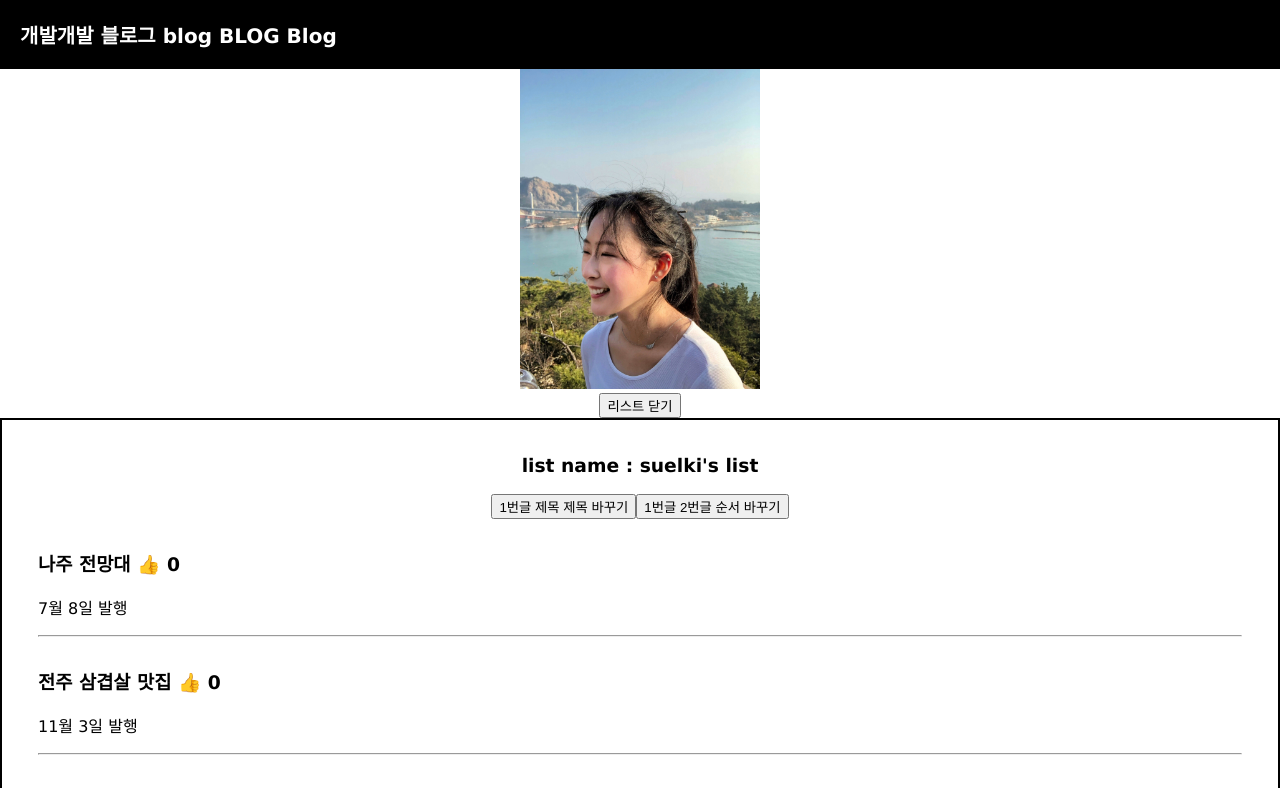
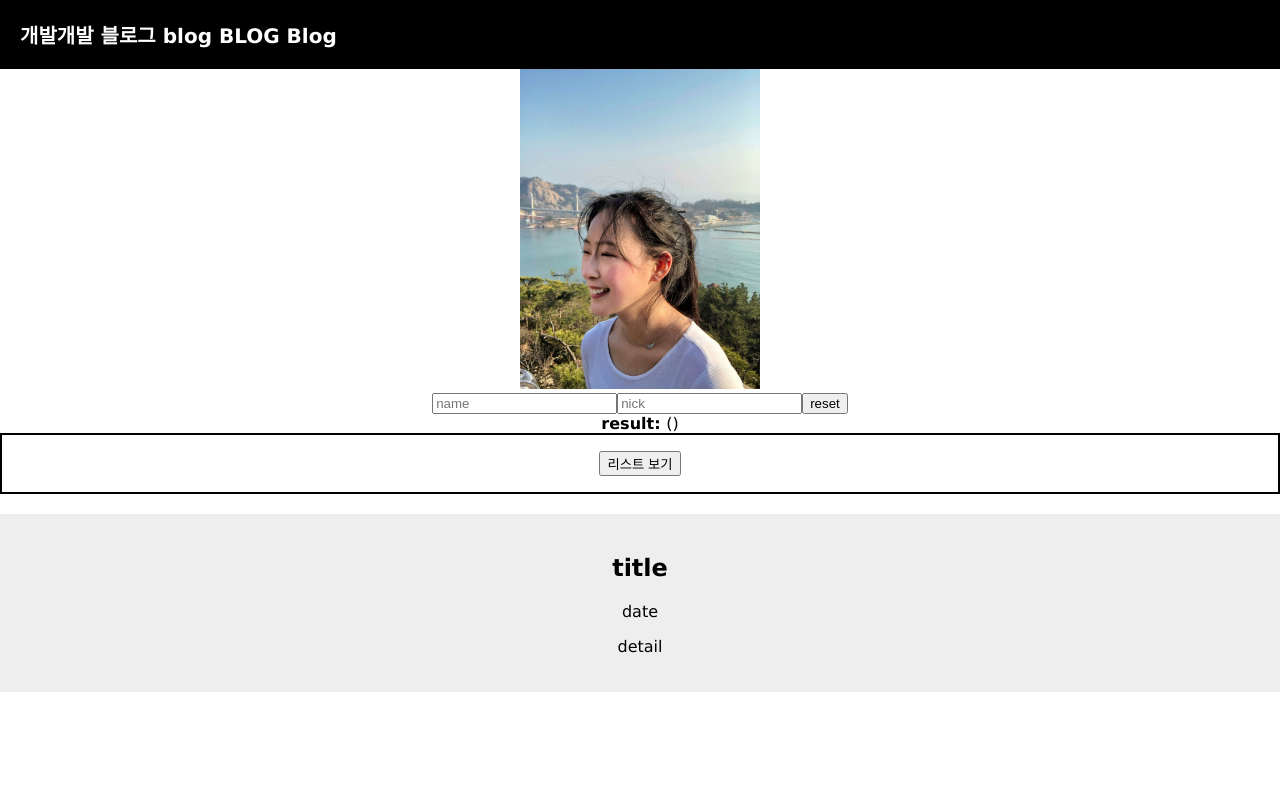
Before and after one commit to seulki9802/blog, a React (Create React App) app: page / in a window 1280 px wide. Shown: the top 788 px of the page. Built offline with nearby package versions, Linux system fonts and the light colour scheme.

Commit message:
사용자 인풋 받아서 보여주기. setState()안에서 카피하고 값 바꾸기! 기존이랑 다름.

```diff
--- a/src/App.js
+++ b/src/App.js
@@ -1,12 +1,13 @@
 import { useState } from 'react';
 import List from './List';
 import Wrapper from './Wrapper';
+import InputSample from './InputSample';
 import './App.css';
 import seulki from './src_assets/seulki.JPG';
 
 function App() {
 
-  let [show, setShow] = useState({ isShow : true, buttonText : '리스트 닫기' })
+  let [show, setShow] = useState({ isShow : false, buttonText : '리스트 보기' })
   function listShow() {
     var cloneShow = {...show};
     cloneShow.isShow = !cloneShow.isShow;
@@ -24,12 +25,14 @@ function App() {
       </div>
 
       <img src={ seulki } className="image-size" alt="seulki" /><br/>
+      <InputSample />
 
-      <button onClick={ listShow }>{ show.buttonText }</button>
 
       <Wrapper>
+        <button onClick={ listShow }>{ show.buttonText }</button>
         <List name="suelki's list" isShow={ show.isShow }/>
       </Wrapper>
+
       <Modal />
 
 
--- /dev/null
+++ b/src/InputSample.js
@@ -0,0 +1,32 @@
+import {useState} from 'react';
+
+function InputSample() {
+  const [inputs, setInputs] = useState({ name: '', nick: '' });
+
+  function onReset() {
+    setInputs({ name: '', nick: '' });
+  }
+
+  const onChange = (e) => {
+    const { value, className } = e.target;
+    setInputs({
+      ...inputs,
+      [className] : value
+    })
+  }
+
+  return(
+    <>
+      <input className='name' placeholder='name' onChange={ onChange } value={ inputs.name } />
+      <input className='nick' placeholder='nick' onChange={ onChange } value={ inputs.nick } />
+      <button onClick={ onReset }>reset</button>
+      <div>
+        <b>result: </b>
+        { inputs.name }({ inputs.nick })
+      </div>
+    </>
+  )
+
+}
+
+export default InputSample;
```
